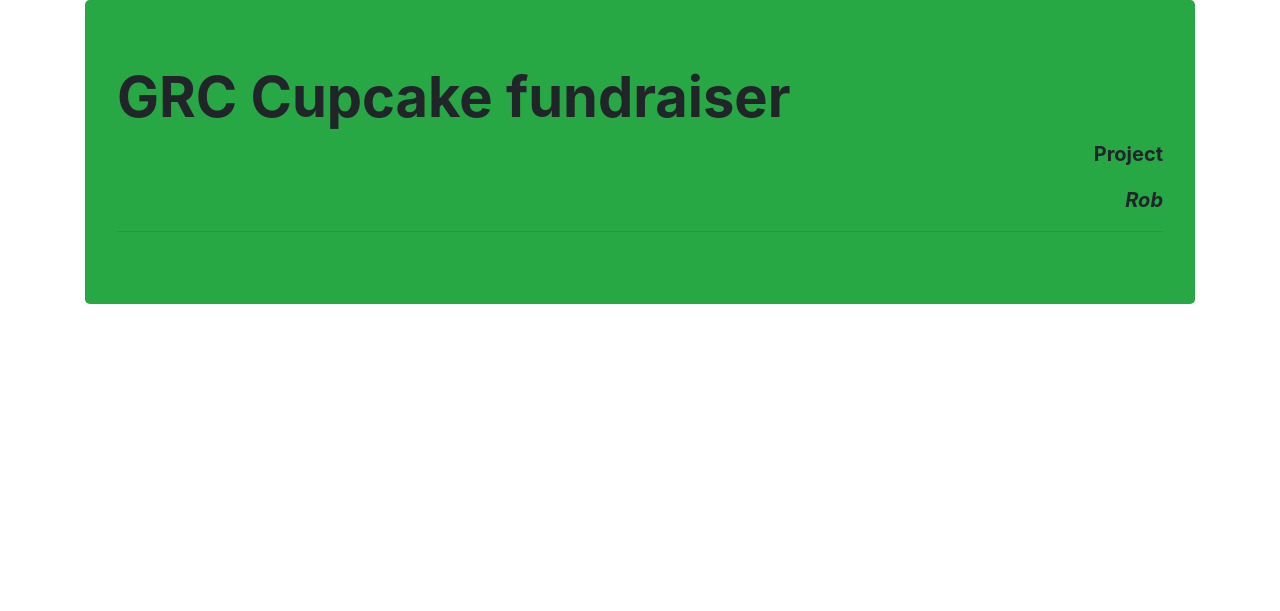
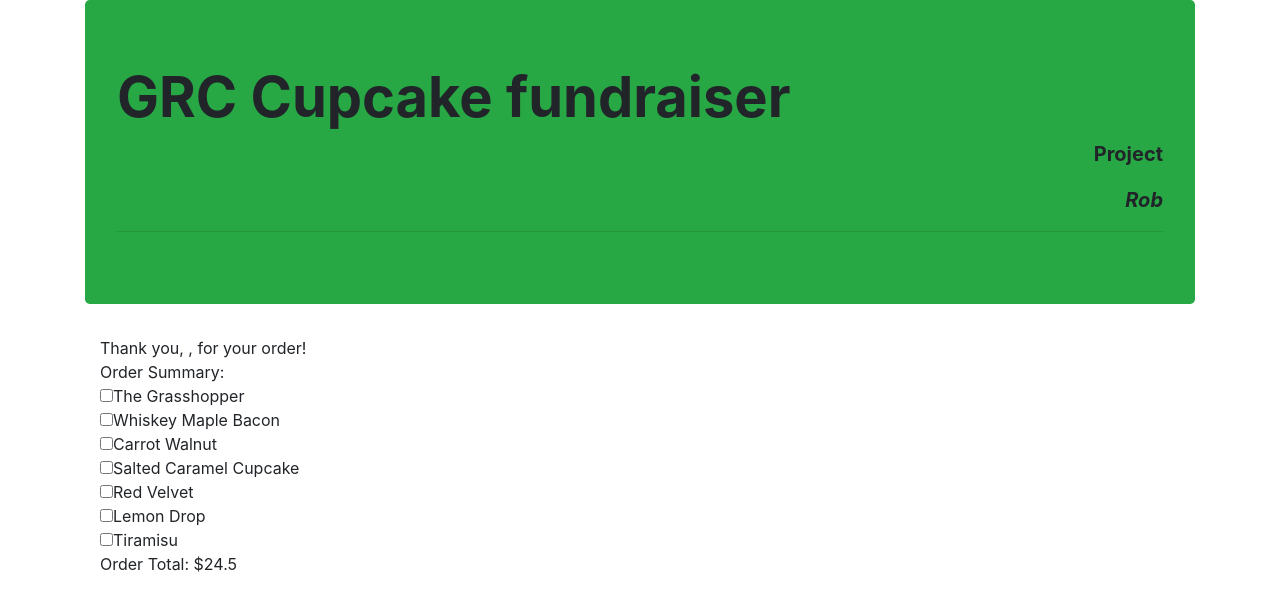
Before and after one commit to woodrdk/cupcakes, a PHP site: page /orderConfirmation.php in a window 1280 px wide. Shown: the top 611 px of the page. Run offline with PHP 8.4, Linux system fonts and the light colour scheme; data that the repository does not hold is empty.

Commit message:
working on order confirmation page

```diff
--- a/orderConfirmation.php
+++ b/orderConfirmation.php
@@ -18,9 +18,32 @@
         <hr class="my-2">
     </div>
     <div class="container">
- <?php
-    //var_dump($_POST);
-    $name = $_POST['name'];
+    <?php
+        //var_dump($_POST);
+        $name = $_POST['name'];
+        $order = array(
+                 "grasshopper" => "The Grasshopper",
+                 "maple" => "Whiskey Maple Bacon",
+                 "carrot" => "Carrot Walnut",
+                 "caramel" => "Salted Caramel Cupcake",
+                 "velvet" => "Red Velvet",
+                 "lemon" => "Lemon Drop",
+                 "tiramisu" => "Tiramisu"
+              );
+
+        echo "Thank you, ".$name.", for your order!<br>";
+        echo "Order Summary:<br>";
+        // write loop to show whats in array that was choosen for cupcake order
+        foreach($order as $key=>$value){
+            echo "<input type='checkbox' name='$key' value='$key'>$value<br>";
+        }
+        $total = 0.00;
+        $cost = 3.50;
+        $total = $cost * sizeof($order);
+
+        echo "Order Total: $".$total;
+
+
 
     ?>
     </div>
```
